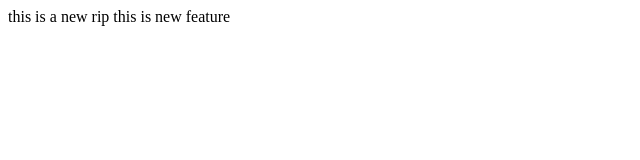
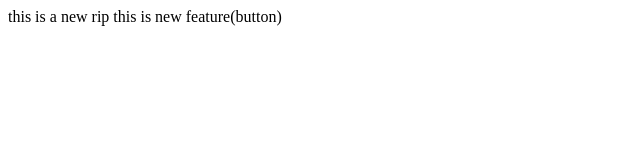
Before and after one commit to Shakeel1902/Localrip, a plain HTML site: page Localrip/index.html in a window 1280 px wide. Shown: the full height of the page, 0-640 px from the left. Drawn offline with Linux system fonts and the light colour scheme.

```diff
--- a/Localrip/index.html
+++ b/Localrip/index.html
@@ -1,2 +1,2 @@
 <p1>this is a new rip </p1>
-<p1> this is new feature </p1>
+<p1> this is new feature(button) </p1>
```
